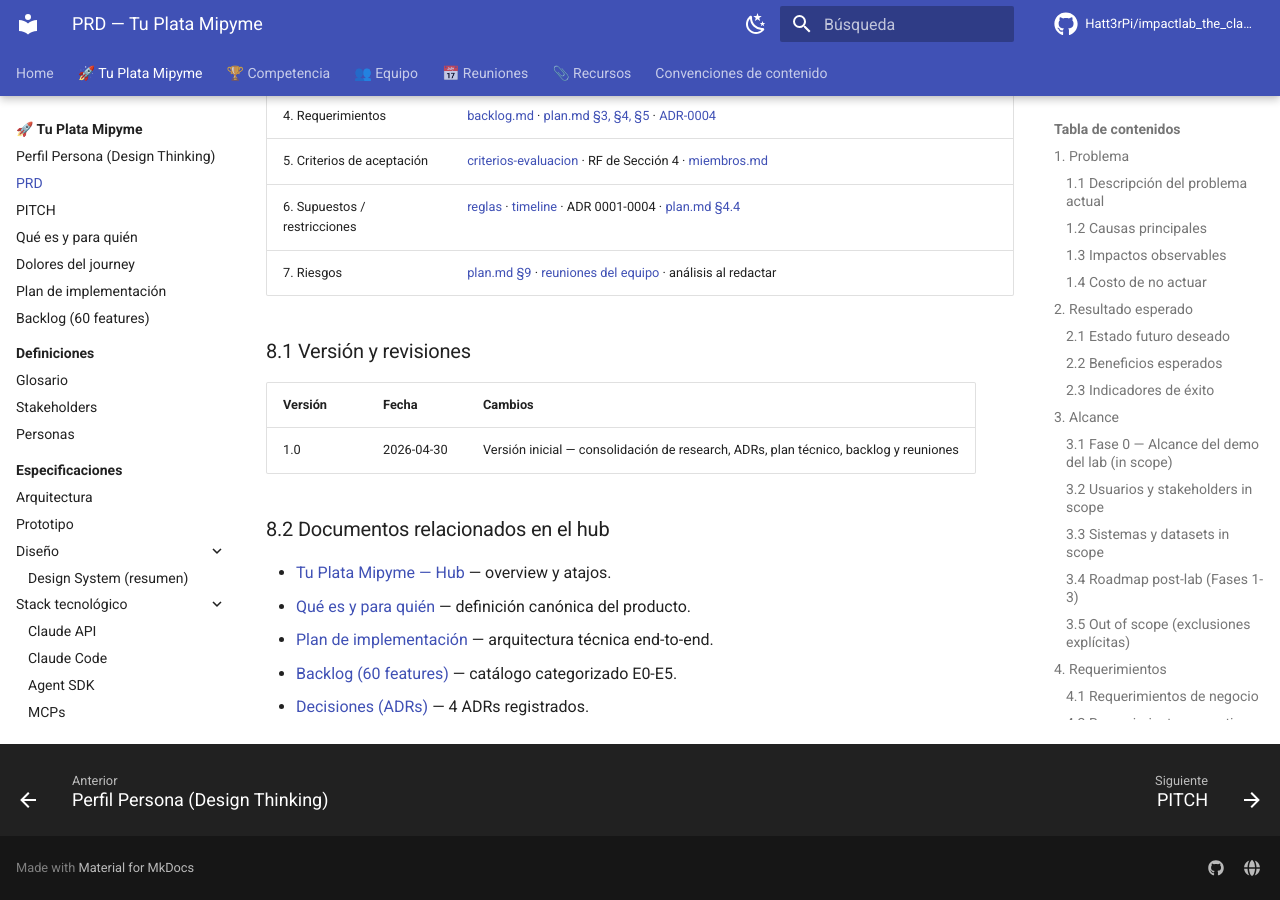
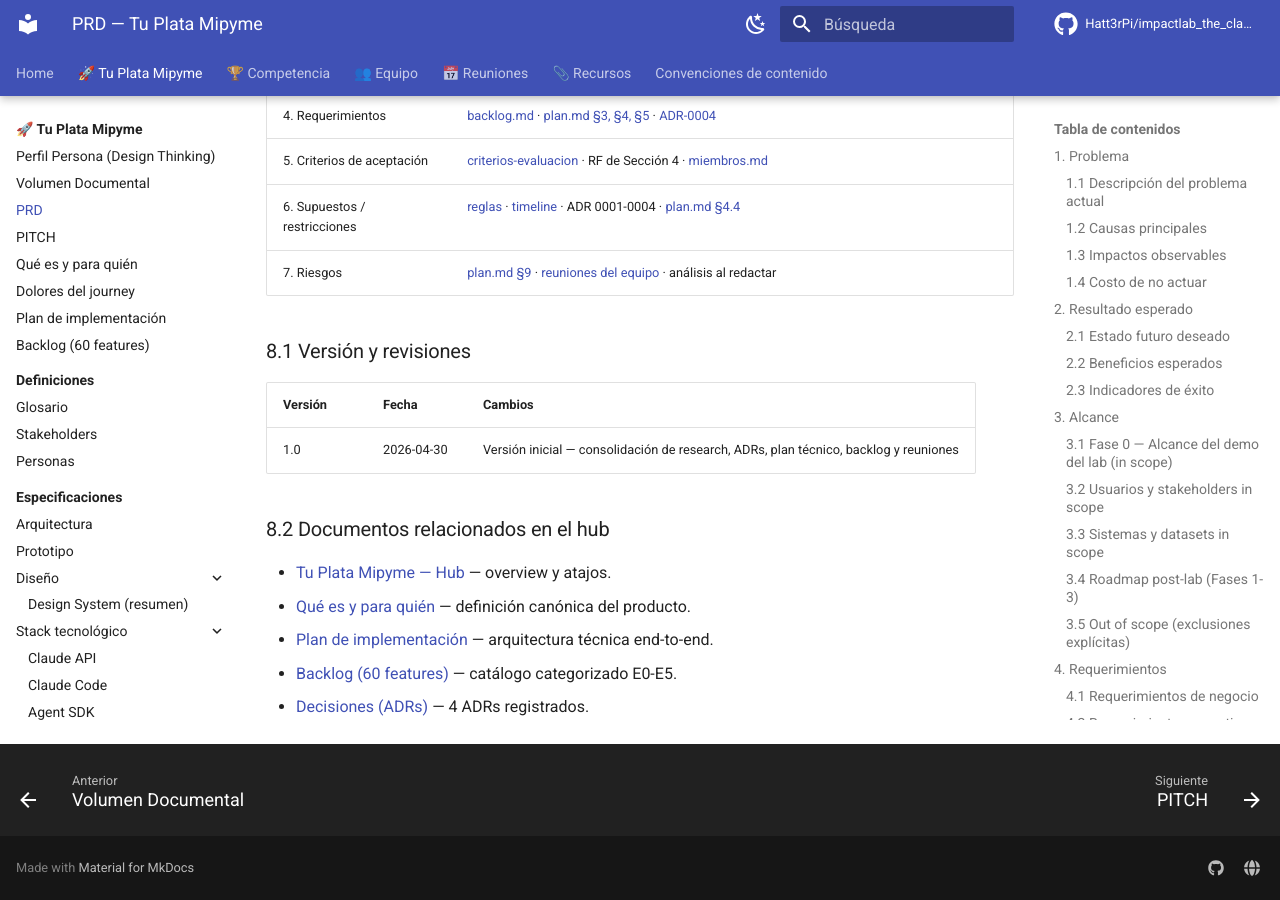
Before and after one commit to Hatt3rPi/impactlab_the_clauders, an MkDocs documentation site: the page built from docs/tu-plata-mipyme/PRD.md, in a window 1280 px wide and 900 px high, scrolled down 29206 px. Built offline with MkDocs 1.6.1 and Material for MkDocs 9.7.7, drawn with Linux system fonts in a browser that asks for light colours; comment, search, counter and statistics services are not loaded.

Commit message:
nav: add Volumen Documental page to Tu Plata Mipyme section

```diff
--- a/mkdocs.yml
+++ b/mkdocs.yml
@@ -113,6 +113,7 @@
   - "🚀 Tu Plata Mipyme":
       - tu-plata-mipyme/index.md
       - "Perfil Persona (Design Thinking)": tu-plata-mipyme/perfil-persona.md
+      - "Volumen Documental": tu-plata-mipyme/volumen-documental.md
       - "PRD": tu-plata-mipyme/PRD.md
       - "PITCH": tu-plata-mipyme/PITCH.md
       - "Qué es y para quién": tu-plata-mipyme/que-es.md
```
